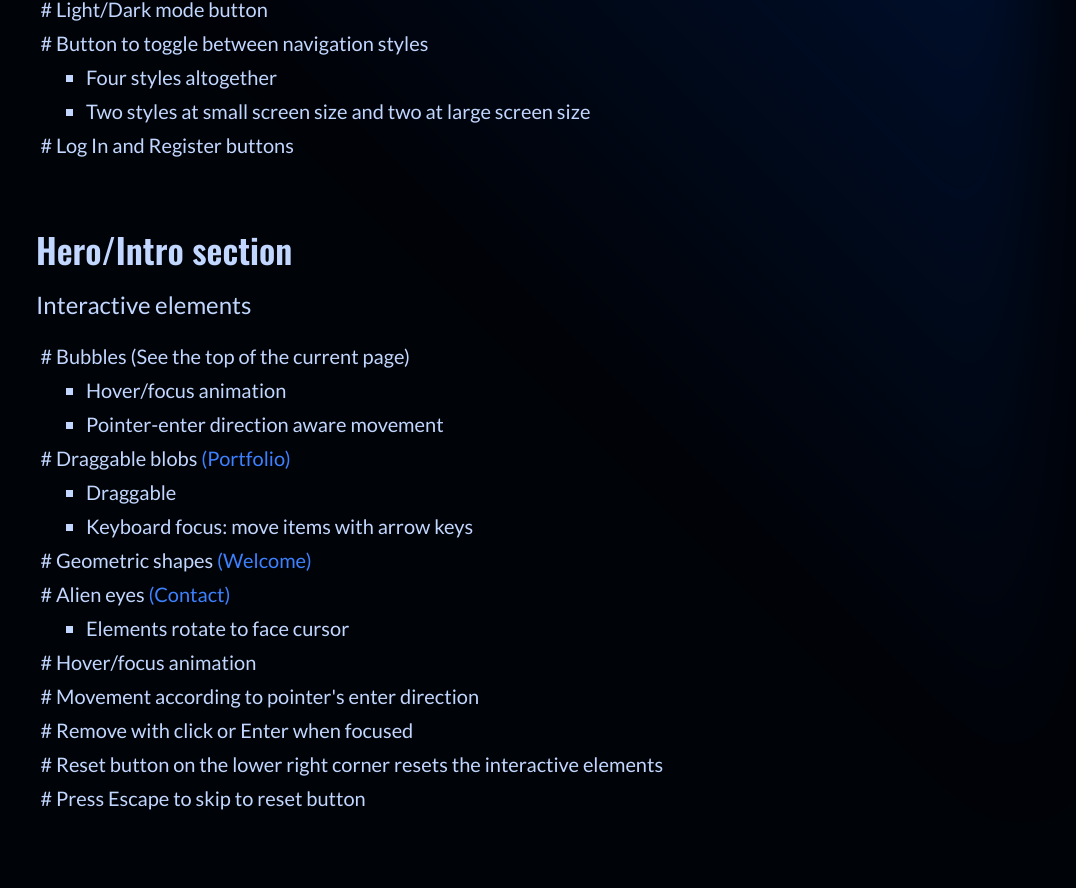
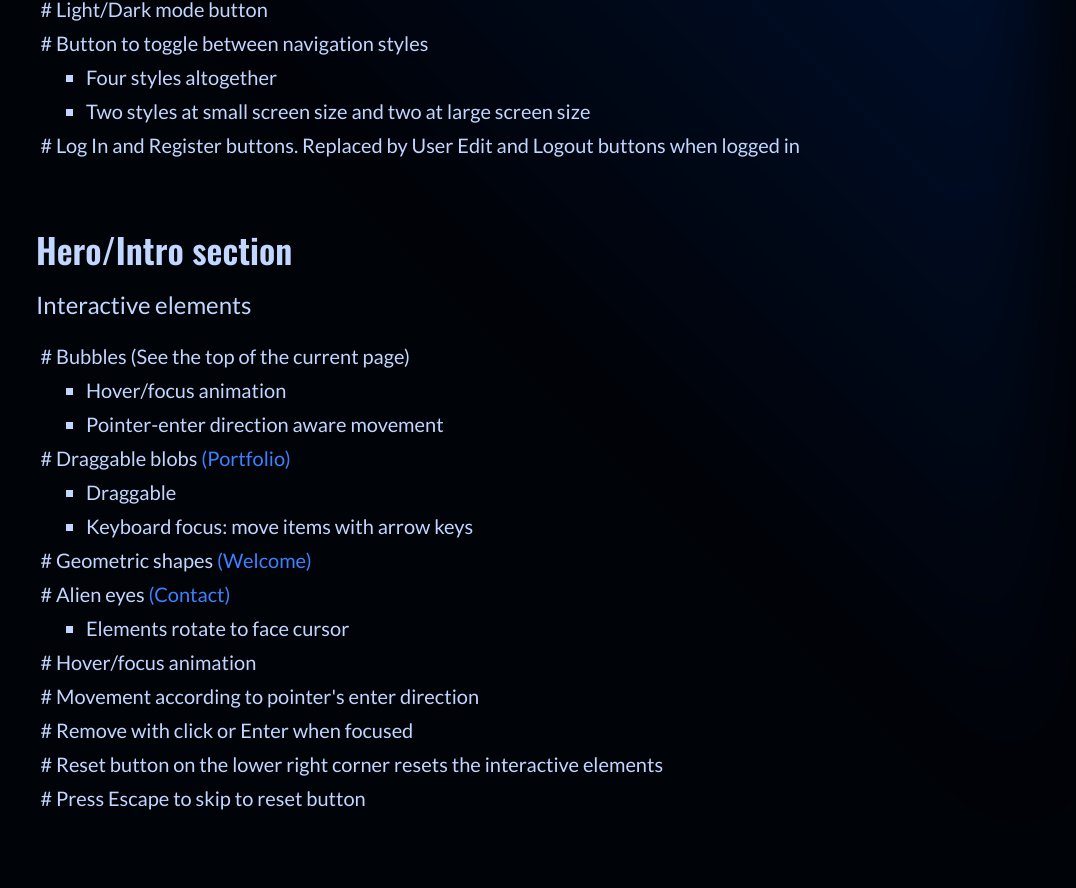
Before and after one commit to jenniina/react-sub-site, a React (Vite) app: page /about in a window 1280 px wide. Shown: the part 1253-2141 px from the top of the page, without its empty margins (204-1280 px from the left). Built offline with nearby package versions, Linux system fonts and the light colour scheme; no server answers.

Commit message:
add clarification for Settings bar

```diff
--- a/src/interfaces/index.ts
+++ b/src/interfaces/index.ts
@@ -711,6 +711,15 @@ export enum ELogInAndRegisterButtons {
   pt = 'Botões de login e registro',
   cs = 'Tlačítka Přihlásit a Registrovat',
 }
+export enum EReplacedByUserEditAndLogoutButtonsWhenLoggedIn {
+  en = 'Replaced by User Edit and Logout buttons when logged in',
+  es = 'Reemplazado por los botones de edición de usuario y cierre de sesión cuando se inicia la sesión',
+  fr = "Remplacé par les boutons d'édition utilisateur et de déconnexion lors de la connexion",
+  de = 'Wird durch die Schaltflächen Benutzer bearbeiten und Abmelden ersetzt, wenn Sie angemeldet sind',
+  pt = 'Substituído pelos botões de edição de usuário e logout quando conectado',
+  cs = 'Při přihlášení nahrazeno tlačítky Upravit uživatele a Odhlásit',
+}
+
 export enum EButtonToToggleBetweenNavigationStyles {
   en = 'Button to toggle between navigation styles',
   es = 'Botón para alternar entre estilos de navegación',
--- a/src/pages/About.tsx
+++ b/src/pages/About.tsx
@@ -35,6 +35,7 @@ import {
   EPortfolio,
   EQuizApp,
   ERemoveWithClickOrEnterWhenFocused,
+  EReplacedByUserEditAndLogoutButtonsWhenLoggedIn,
   ESeeSettingsAtMenuBar,
   ESeeTheTopOfTheCurrentPage,
   ESettings,
@@ -213,7 +214,10 @@ export default function About({
                     </li>
                   </ul>
                 </li>
-                <li>{ELogInAndRegisterButtons[language]}</li>
+                <li>
+                  {ELogInAndRegisterButtons[language]}.{' '}
+                  {EReplacedByUserEditAndLogoutButtonsWhenLoggedIn[language]}
+                </li>
               </ul>
 
               <h3 id='hero' className='left'>
```
Also changed, not shown: 3 other files (tests, documents, lock files or other folders).
